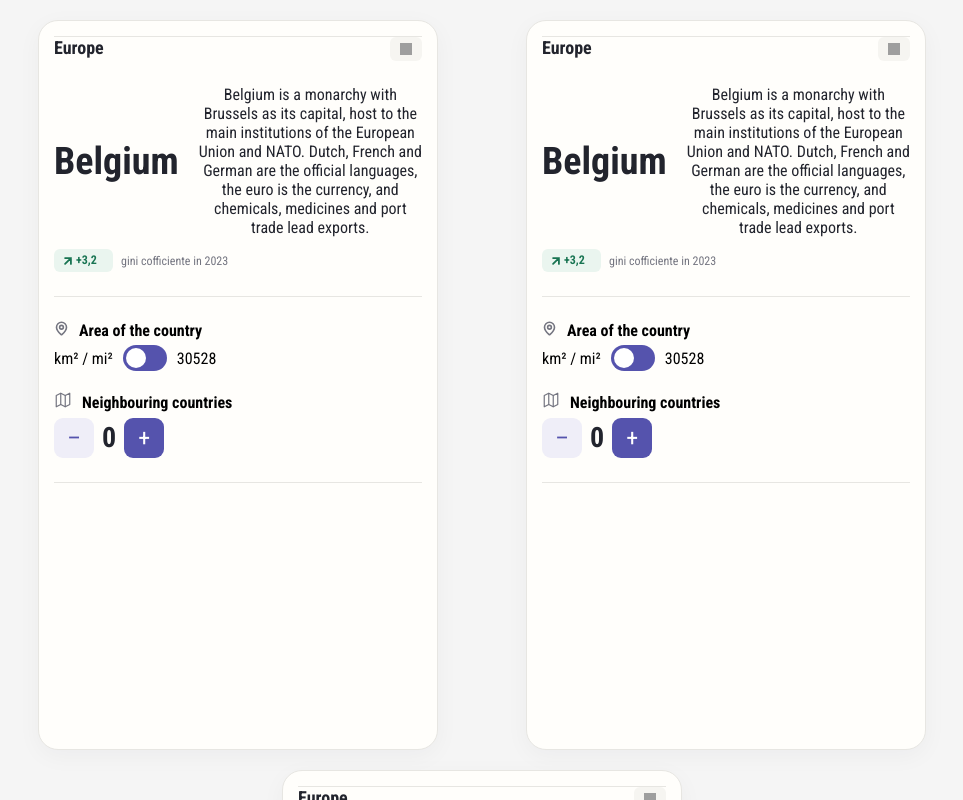
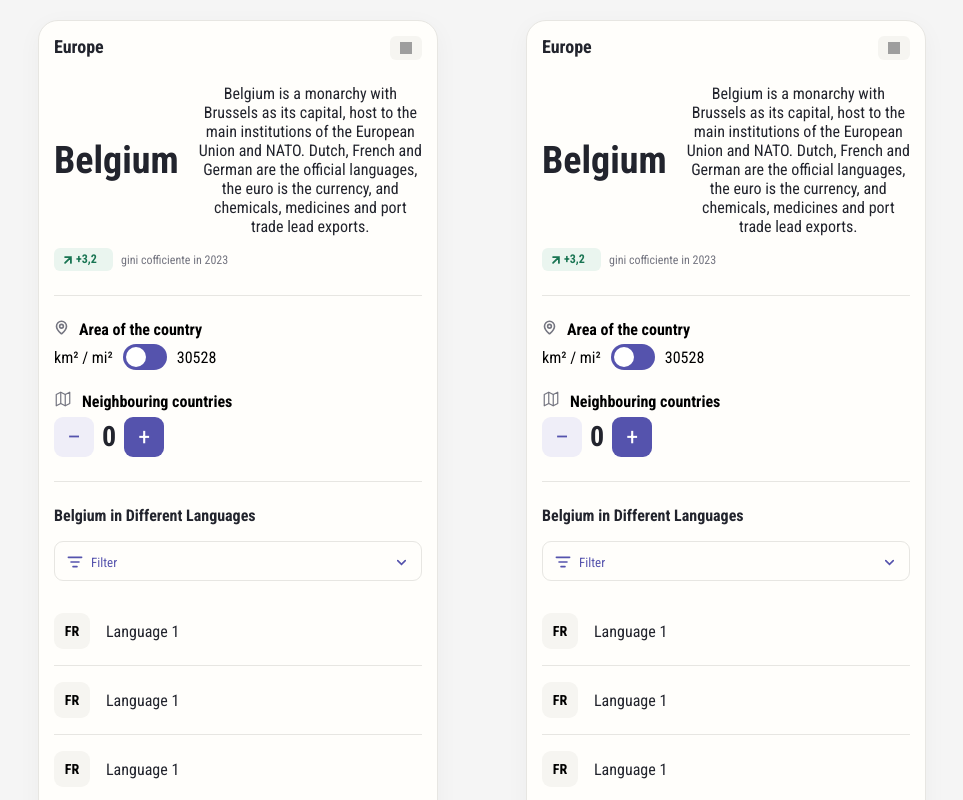
Before and after one commit to alexdanm5/KOP_countries, a React (Vite) app in the folder countries/: page / in a window 1280 px wide. Shown: the top 800 px of the page, without its empty margins (158-1121 px from the left). Built offline with nearby package versions, Linux system fonts and the light colour scheme; grey boxes are pictures that could not be loaded.

Commit message:
Created basic widget with List and Filter

```diff
--- a/countries/src/components/Card/Card.jsx
+++ b/countries/src/components/Card/Card.jsx
@@ -1,6 +1,7 @@
 
 import CardHeader from '../CardHeader/CardHeader'
 import Widgets from '../Widgets/Widgets'
+import ListWidget from '../ListWidget/ListWidget'
 import Divider from '../Divider/Divider'
 
 import './card.scss'
@@ -9,13 +10,13 @@
 
     return (
         <div className="card">
-            <Divider />
             <CardHeader />
 
             <Divider />
             <Widgets />
 
             <Divider />
+            <ListWidget />
         </div>
     )
 }
--- a/countries/src/components/Card/card.scss
+++ b/countries/src/components/Card/card.scss
@@ -4,7 +4,6 @@
     border-radius: 20px;
     padding: 15px;
     width: 400px;
-    height: 730px;
     box-shadow: 0 6px 24px 0 rgba(38, 35, 52, 0.04);
     background: #fffefb;
 }
--- a/countries/src/components/CardList/CardList.jsx
+++ b/countries/src/components/CardList/CardList.jsx
@@ -6,7 +6,7 @@
 const CardList = () => {
 
     return (
-        <div className="list">
+        <div className="widgetsLayout">
             <Card />
             <Card />
             <Card />
--- a/countries/src/components/CardList/CardList.scss
+++ b/countries/src/components/CardList/CardList.scss
@@ -1,9 +1,10 @@
 
 
-.list {
+.widgetsLayout {
     padding-top: 20px;
     display: flex;
     flex-wrap: wrap;
     justify-content: space-evenly;
+    align-items: flex-start;
     gap: 20px;
 }
--- /dev/null
+++ b/countries/src/components/Categories/Categories.jsx
@@ -0,0 +1,38 @@
+import { useState } from 'react';
+
+import './categories.scss';
+
+const Categories = () => {
+    const [isListVisible, setIsListVisible] = useState(false);
+
+    const toggleListVisibility = () => {
+        setIsListVisible(!isListVisible);
+    };
+
+    return(
+        <div className={`categories ${isListVisible ? 'listActive' : ''}`}>
+            <div className="categories__header">
+                <div className="categories__icon">
+                    <svg width="16" height="16" viewBox="0 0 16 16" fill="none" xmlns="http://www.w3.org/2000/svg">
+                        <path d="M1.33279 3.33279H14.6672M3.99967 7.99999H12.0003M5.99983 12.6672H10.0002" stroke-width="1.6" stroke-linecap="round" stroke="#5553AD" />
+                    </svg>
+                </div>
+                <div className="categories__title"> Filter</div>
+                <button className={`categories__btn ${isListVisible ? 'rotateArrow' : ''}`}
+                    onClick={toggleListVisibility}
+                >
+                    <svg width="15" height="15" viewBox="0 0 15 15" fill="none" xmlns="http://www.w3.org/2000/svg">
+                        <path d="M3.75 5.625L7.5 9.375L11.25 5.625" stroke-width="1.6" stroke-linecap="round" stroke="#5553AD" />
+                    </svg>
+                </button>
+            </div>
+            <ul className="categories__list">
+                <li className="categories__item">Category 1</li>
+                <li className="categories__item">Category 2</li>
+                <li className="categories__item">Category 3</li>
+            </ul>
+        </div>
+    )
+}
+
+export default Categories
--- /dev/null
+++ b/countries/src/components/Categories/categories.scss
@@ -0,0 +1,45 @@
+.categories {
+
+    border: 1px solid #e7e6e2;
+    border-radius: 9px;
+    padding: 12px;
+    width: 100%;
+    height: 40px;
+    overflow: hidden;
+    &__header {
+        display: flex;
+        align-items: center;
+        gap: 8px;
+    }
+    &__icon {
+        display: flex;
+        align-items: center;
+    }
+    &__title {
+        width: 100%;
+        font-weight: 500;
+        font-size: 13px;
+        color: #5553ad;
+    }
+    &__btn {
+        border: none;
+        background: none;
+        display: flex;
+        align-items: center;
+    }
+    &__list {
+        margin-top: 12px;
+        display: flex;
+        flex-direction: column;
+        gap: 8px;
+    }
+}
+
+.listActive {
+    height: 100%;
+    overflow: auto;
+}
+
+.rotateArrow {
+    transform: rotate(180deg);
+}
--- /dev/null
+++ b/countries/src/components/FilteredList/FilteredList.jsx
@@ -0,0 +1,27 @@
+import Devider from '../Divider/Divider';
+
+import './filteredList.scss';
+
+const FilteredList = () => {
+    return (
+        <ul className="filteredList">
+            <li className="filteredList__item">
+                <div className="filteredList__country">FR</div>
+                <div className="filteredList__language">Language 1</div>
+            </li>
+            <Devider />
+            <li className="filteredList__item">
+                <div className="filteredList__country">FR</div>
+                <div className="filteredList__language">Language 1</div>
+            </li>
+            <Devider />
+            <li className="filteredList__item">
+                <div className="filteredList__country">FR</div>
+                <div className="filteredList__language">Language 1</div>
+            </li>
+            <button className="filteredList__btn">Show more</button>
+        </ul>
+    )
+}
+
+export default FilteredList
--- /dev/null
+++ b/countries/src/components/FilteredList/filteredList.scss
@@ -0,0 +1,35 @@
+.filteredList {
+    &__item {
+        padding: 16px 0;
+        display: flex;
+        gap: 16px;
+        align-items: center;
+    }
+    &__country {
+        width: 36px;
+        height: 36px;
+        border-radius: 9px;
+        background: #f6f5f1;
+        font-size: 14px;
+        font-weight: 600;
+        display: flex;
+        align-items: center;
+        justify-content: center;
+    }
+    &__language {
+        font-weight: 400;
+        font-size: 16px;
+        color: #22242d;
+    }
+    &__btn {
+        display: block;
+        padding: 8px;
+        margin: 0 auto;
+        border: none;
+        border-radius: 9px;
+        background: #efeef8;
+        font-size: 16px;
+        font-weight: 400;
+        color: #5553ad;
+    }
+}
--- /dev/null
+++ b/countries/src/components/ListWidget/ListWidget.jsx
@@ -0,0 +1,22 @@
+
+import Categories from '../Categories/Categories';
+import FilteredList from '../FilteredList/FilteredList';
+import './listWidget.scss';
+
+const ListWidget = () => {
+
+    return(
+        <div className="listWidget">
+            <div className="listWidget__title">Belgium in Different Languages</div>
+
+            <div className="listWidget__categories">
+                <Categories />
+            </div>
+            <div className="listWidget__filteredList">
+                <FilteredList />
+            </div>
+        </div>
+    )
+}
+
+export default ListWidget
--- /dev/null
+++ b/countries/src/components/ListWidget/listWidget.scss
@@ -0,0 +1,14 @@
+.listWidget {
+    margin-top: 24px;
+    &__title {
+        font-weight: 600;
+        font-size: 16px;
+        color: #22242d;
+    }
+    &__categories {
+        margin-top: 16px;
+    }
+    &__filteredList {
+        margin-top: 16px;
+    }
+}
```
